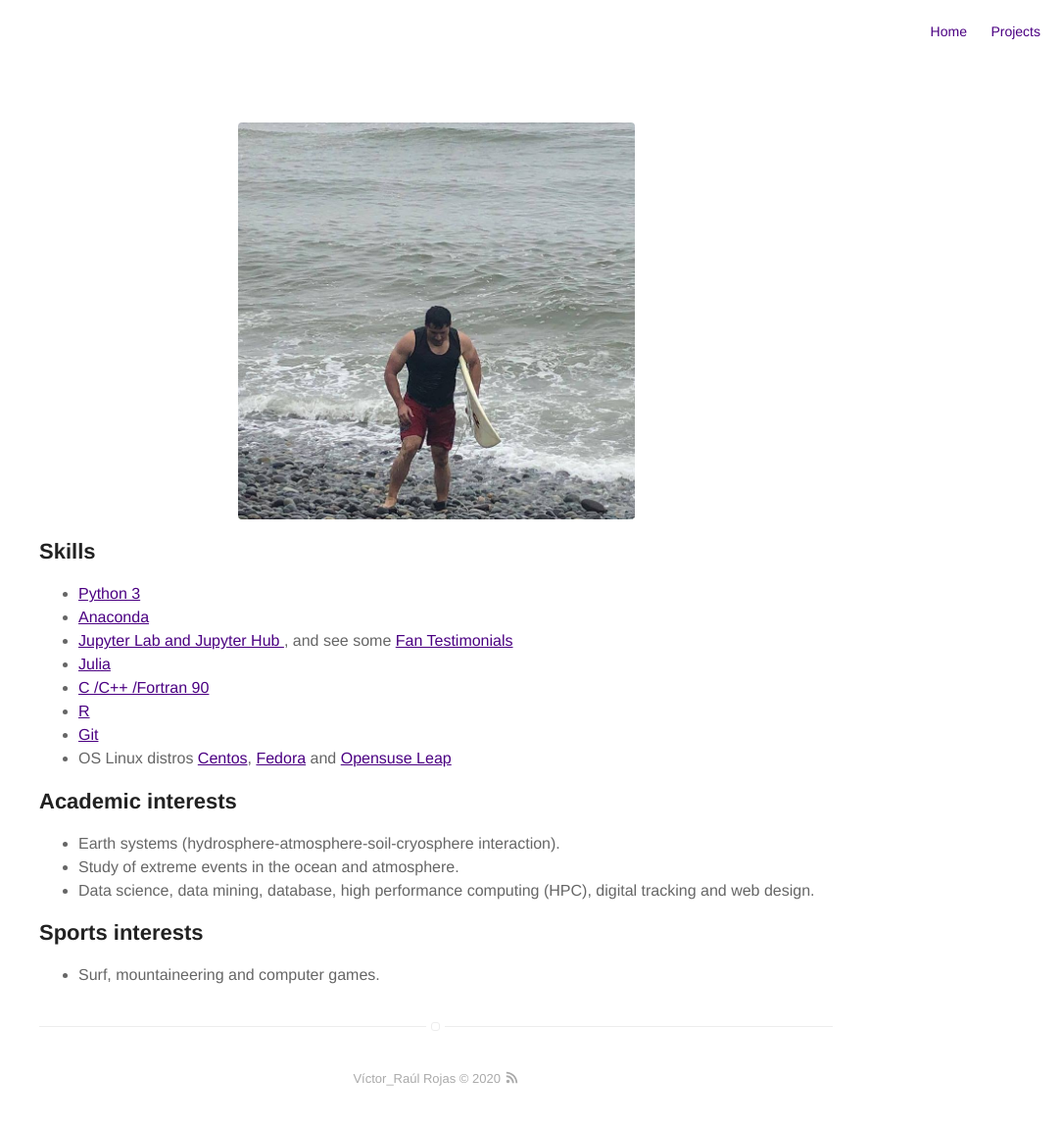
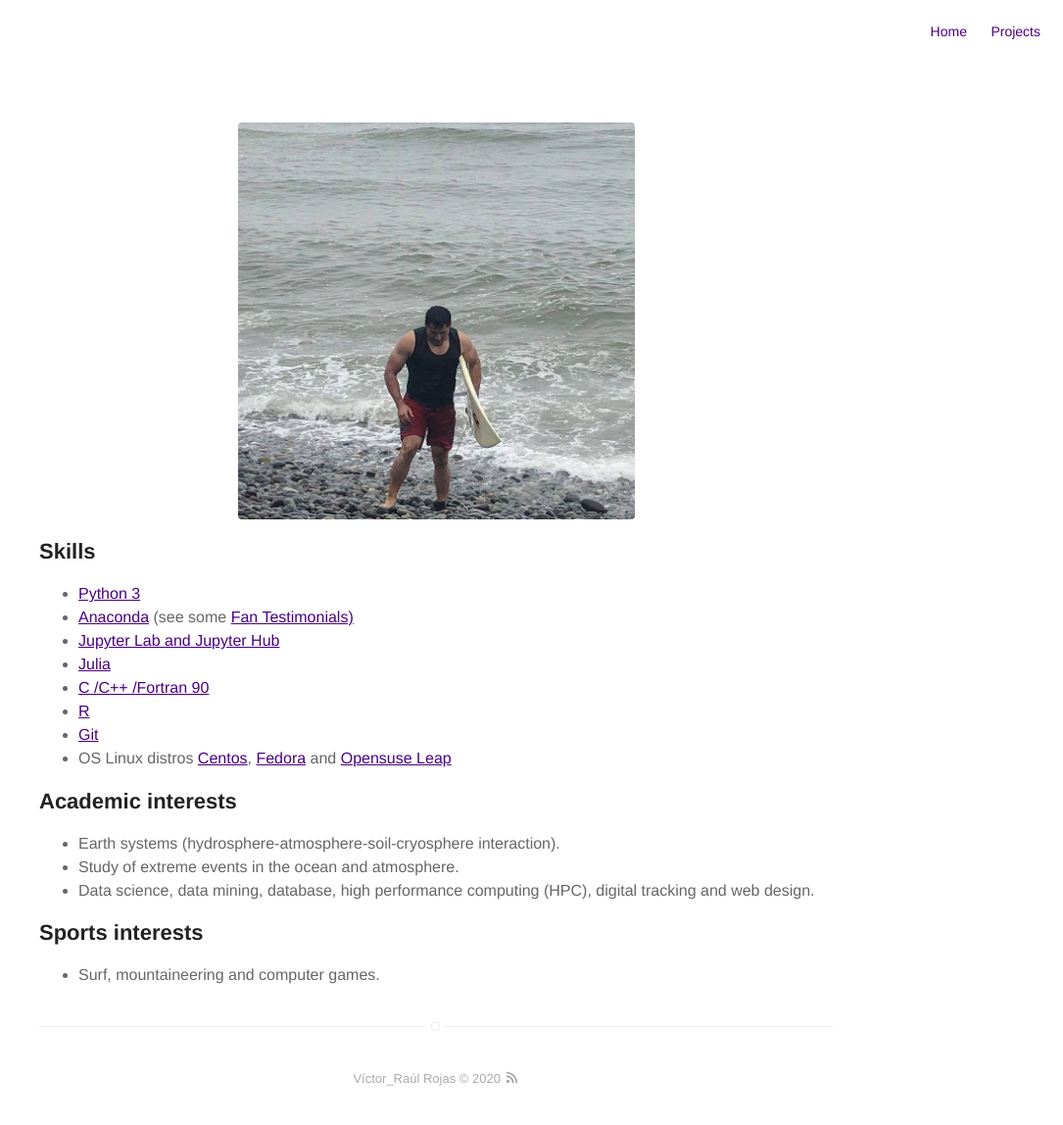
Before and after one commit to vrrp/vrojas.github.io, a Jekyll site: the page built from about.md, in a window 1280 px wide. Shown: the whole page at 98% size, without its empty margins (195-1280 px from the left). Built offline with Jekyll 4.4.1, drawn with Linux system fonts in a browser that asks for light colours.

Commit message:
Update about.md

```diff
--- a/about.md
+++ b/about.md
@@ -8,8 +8,8 @@
 
 <ul class="skills">
 	<li><a href="https://www.python.org/">Python 3</a></li>
-	<li><a href="https://www.anaconda.com/products/individual">Anaconda</a></li>
-	<li><a href="https://jupyter.org/">Jupyter Lab and Jupyter Hub </a>, and see some <a href="https://www.anaconda.com/library/anaconda-fan-testimonials">Fan Testimonials</a></li>
+	<li><a href="https://www.anaconda.com/products/individual">Anaconda</a> (see some <a href="https://www.anaconda.com/library/anaconda-fan-testimonials">Fan Testimonials)</a></li>
+	<li><a href="https://jupyter.org/">Jupyter Lab and Jupyter Hub </a></li>
 	<li><a href="https://julialang.org/">Julia</a></li>
 	<li><a href="https://gcc.gnu.org/">C /C++ /Fortran 90</a></li>
 	<li><a href="https://www.r-project.org/">R</a></li>
```
